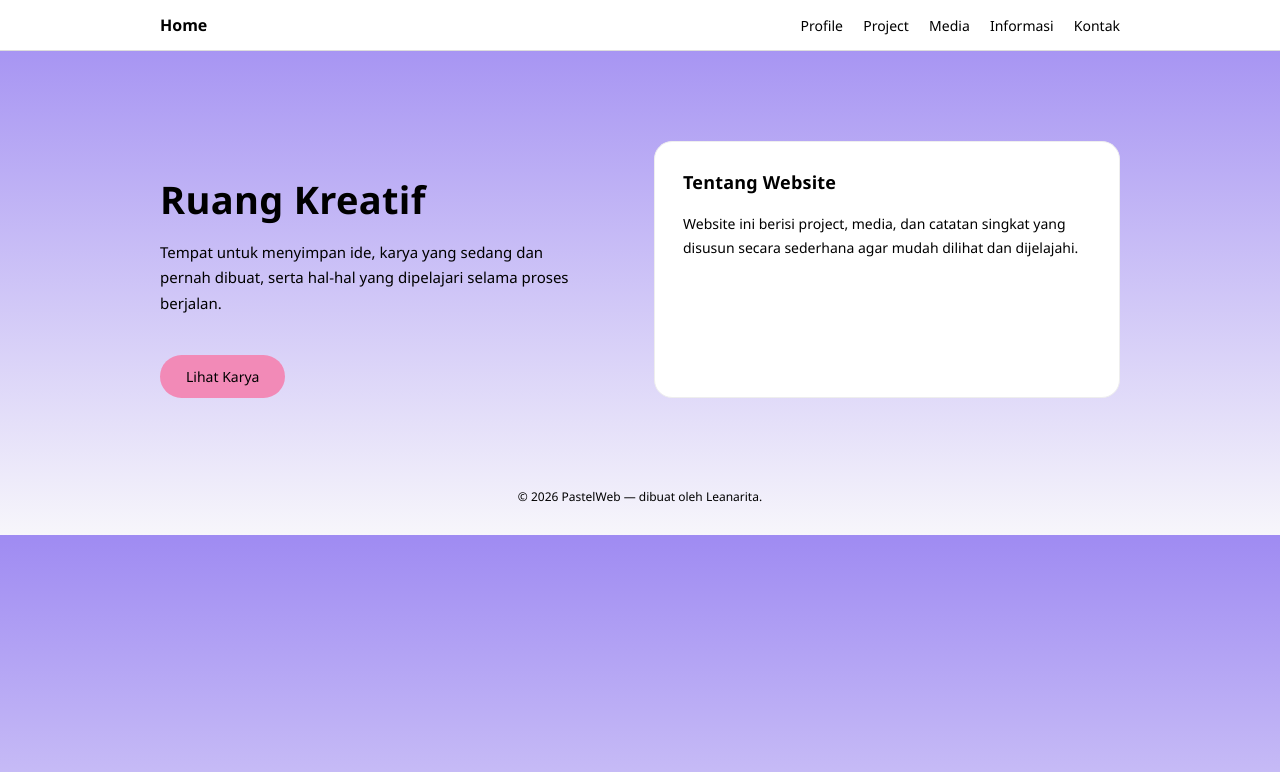
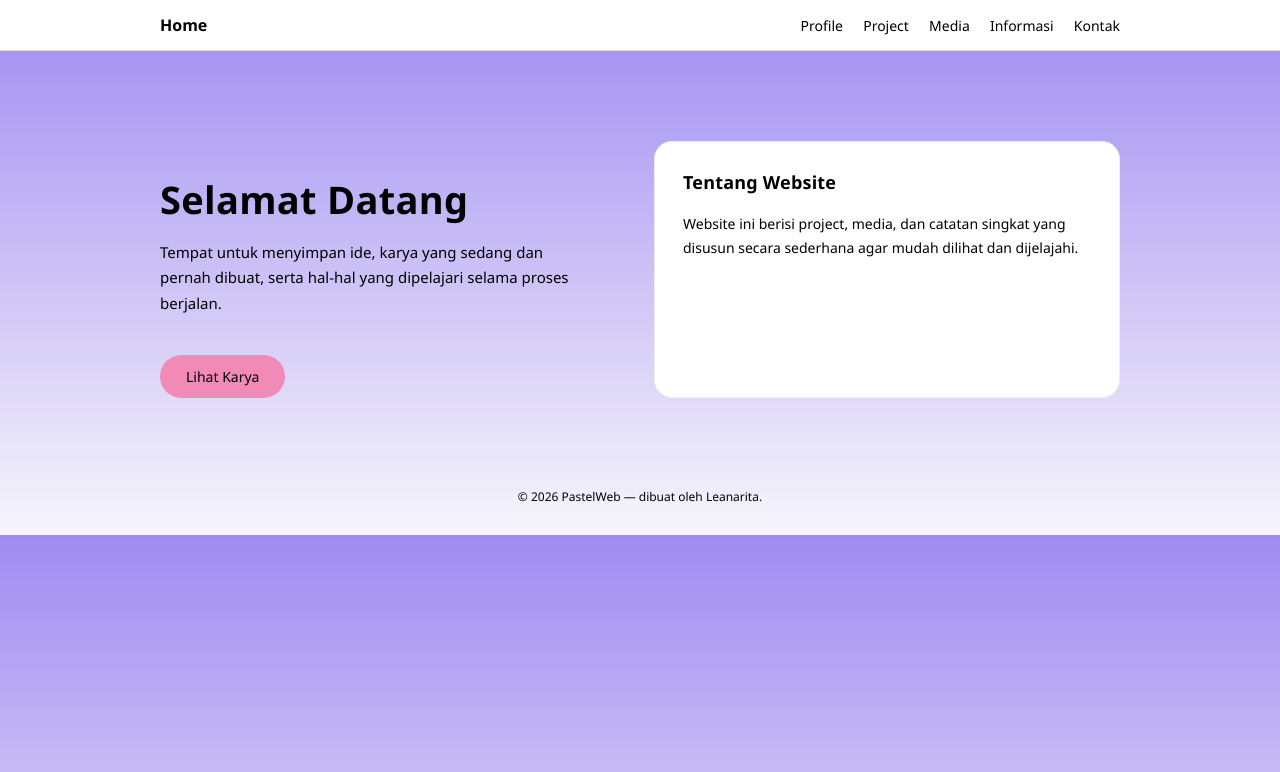
Before and after one commit to kaluna016-lun/UAS, a plain HTML site: page index.html in a window 1280 px wide. Drawn offline with Linux system fonts and the light colour scheme.

Commit message:
Update index.html

```diff
--- a/index.html
+++ b/index.html
@@ -136,7 +136,7 @@
   <!-- HOME -->
   <section class="hero">
     <div>
-      <h1>Ruang Kreatif</h1>
+      <h1>Selamat Datang</h1>
       <p>
         Tempat untuk menyimpan ide,
         karya yang sedang dan pernah dibuat,
```
